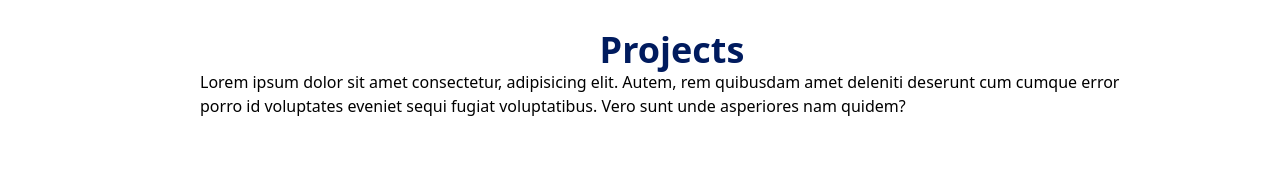
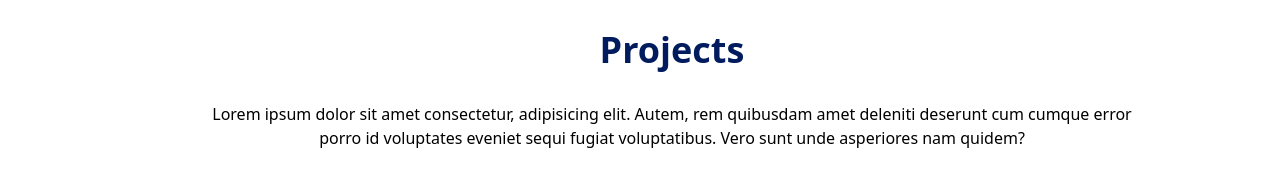
Before and after one commit to Raijinshinden/react-portfolio, a React (Vite) app: page / in a window 1280 px wide. Shown: the part 1218-1404 px from the top of the page. Built offline with nearby package versions, Linux system fonts and the light colour scheme.

Commit message:
Update Projects.jsx

```diff
--- a/src/components/Projects.jsx
+++ b/src/components/Projects.jsx
@@ -7,7 +7,7 @@ const Projects = () => {
   return (
     <div id='projects' className='max-w-[1040px] m-auto md:pl-20 p-4 py-16'>
         <h1 className='text-4xl font-bold text-center text-[#001b5e]'>Projects</h1>
-        <p>Lorem ipsum dolor sit amet consectetur, adipisicing elit. Autem, rem quibusdam amet deleniti deserunt cum cumque error porro id voluptates eveniet sequi fugiat voluptatibus. Vero sunt unde asperiores nam quidem?</p>
+        <p className='text-center py-8'>Lorem ipsum dolor sit amet consectetur, adipisicing elit. Autem, rem quibusdam amet deleniti deserunt cum cumque error porro id voluptates eveniet sequi fugiat voluptatibus. Vero sunt unde asperiores nam quidem?</p>
     </div>
   )
 }
```
